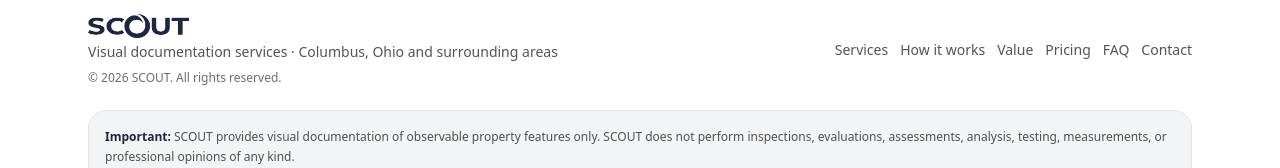
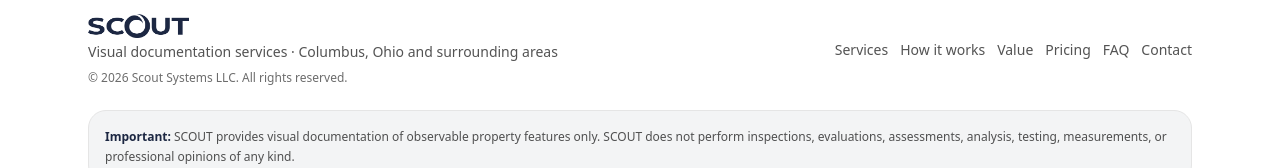
Before and after one commit to bennettb15/scout-site, a React (Vite) app: page / in a window 1280 px wide. Shown: the part 5193-5361 px from the top of the page. Built offline with nearby package versions, Linux system fonts and the light colour scheme.

Commit message:
updated legal entity to Scout Systems LLC at page footer

```diff
--- a/src/ScoutMarketingSite.jsx
+++ b/src/ScoutMarketingSite.jsx
@@ -1395,7 +1395,7 @@ onChange={(e) => {
                 {BRAND.descriptor} · {BRAND.serviceArea}
               </div>
               <div className="mt-2 text-xs text-foreground/60">
-                © {new Date().getFullYear()} {BRAND.name}. All rights reserved.
+                © {new Date().getFullYear()} Scout Systems LLC. All rights reserved.
               </div>
             </div>
 
```
